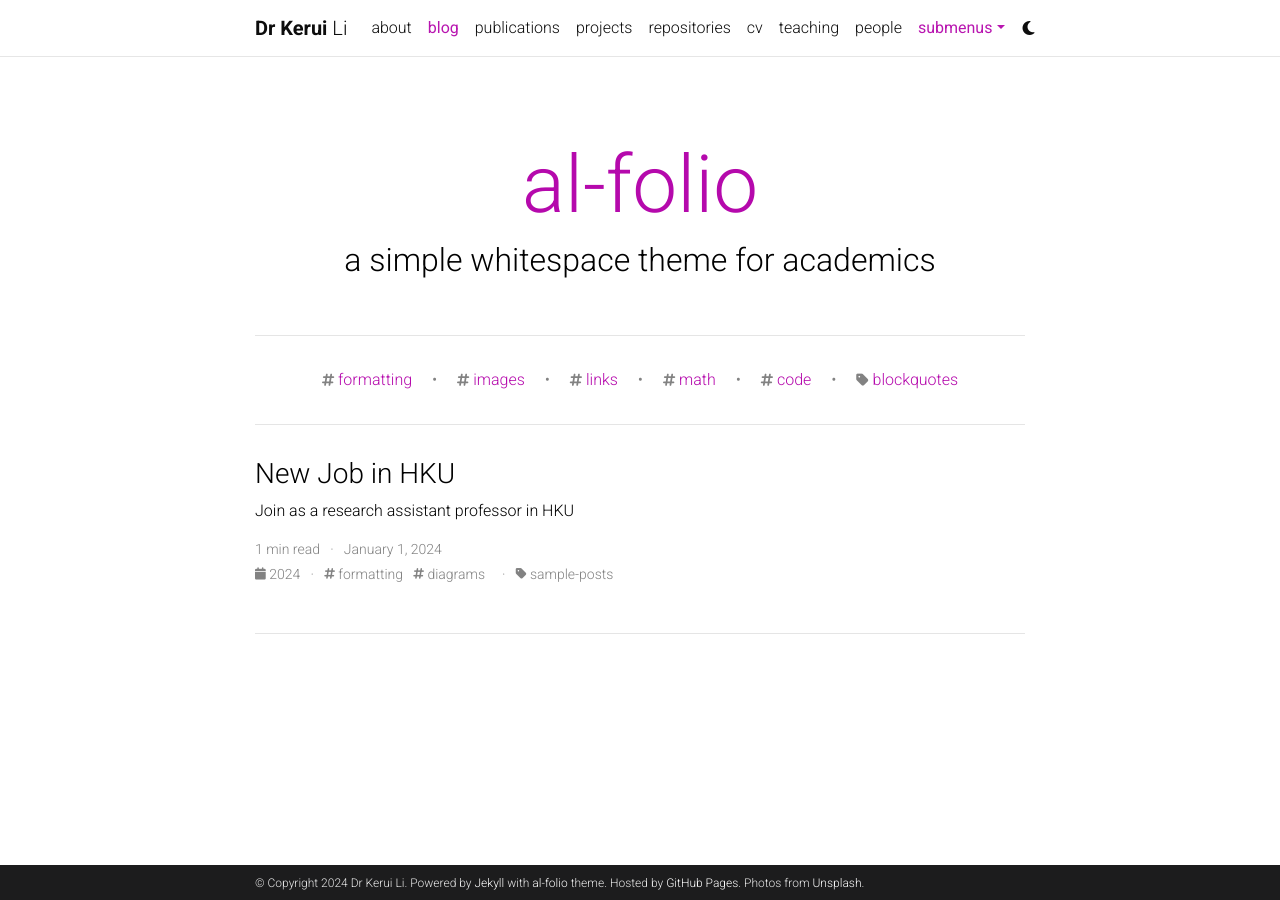
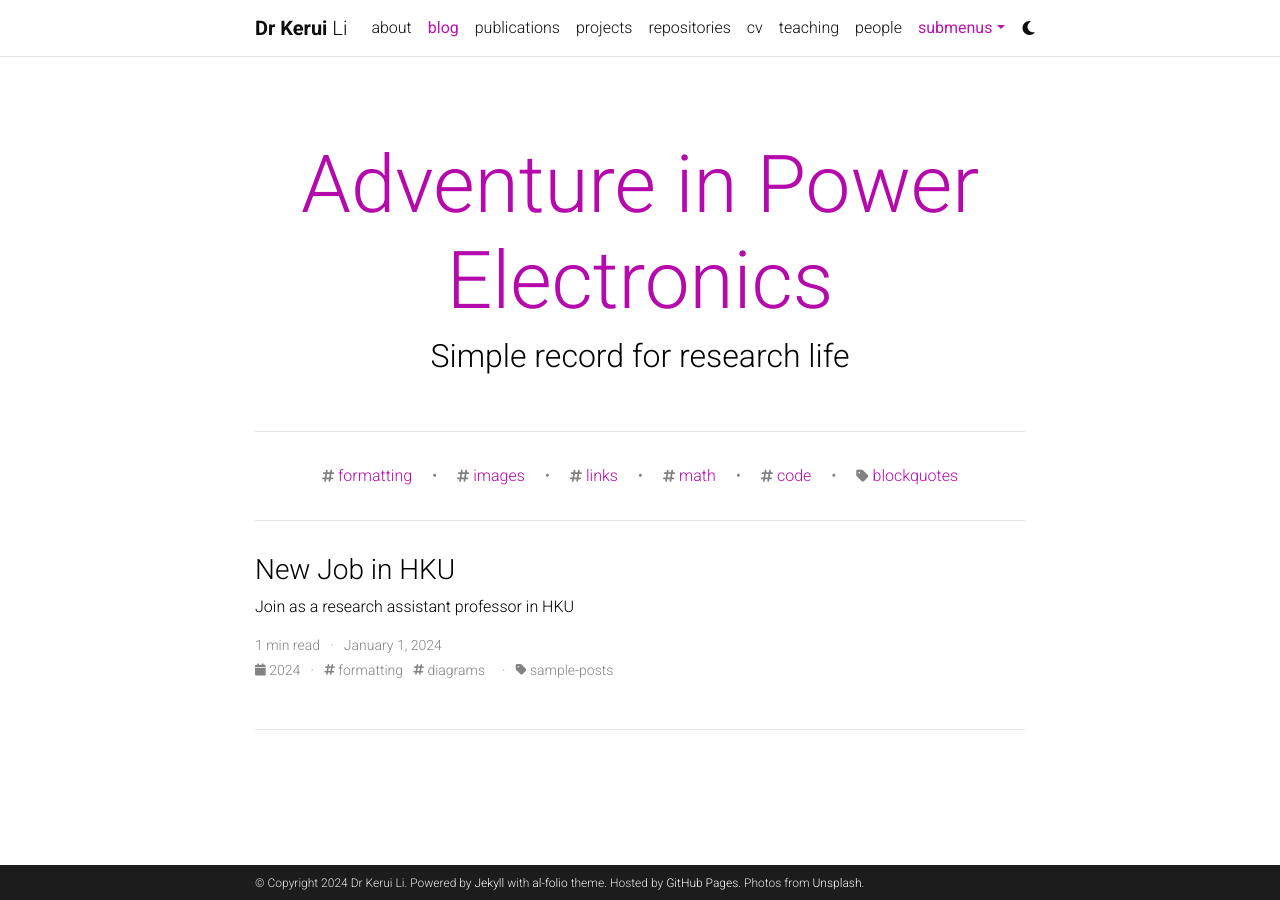
Before and after one commit to keruili/keruili.github.io, a Jekyll site: the page built from _pages/blog.md, in a window 1280 px wide. Built offline with Jekyll 4.4.1, drawn with Linux system fonts in a browser that asks for light colours; the list of posts is cut into pages by our own code; comment, search, counter and statistics services are not loaded; a style sheet for code colours, icons or effects is not loaded.

Commit message:
Update _config.yml

```diff
--- a/_config.yml
+++ b/_config.yml
@@ -124,8 +124,8 @@ bing_site_verification:  # out your bing-site-verification ID (Bing Webmaster)
 # Blog
 # -----------------------------------------------------------------------------
 
-blog_name: al-folio # blog_name will be displayed in your blog page
-blog_description: a simple whitespace theme for academics
+blog_name: Adventure in Power Electronics # blog_name will be displayed in your blog page
+blog_description: Simple record for research life
 permalink: /blog/:year/:title/
 
 # Pagination
```
